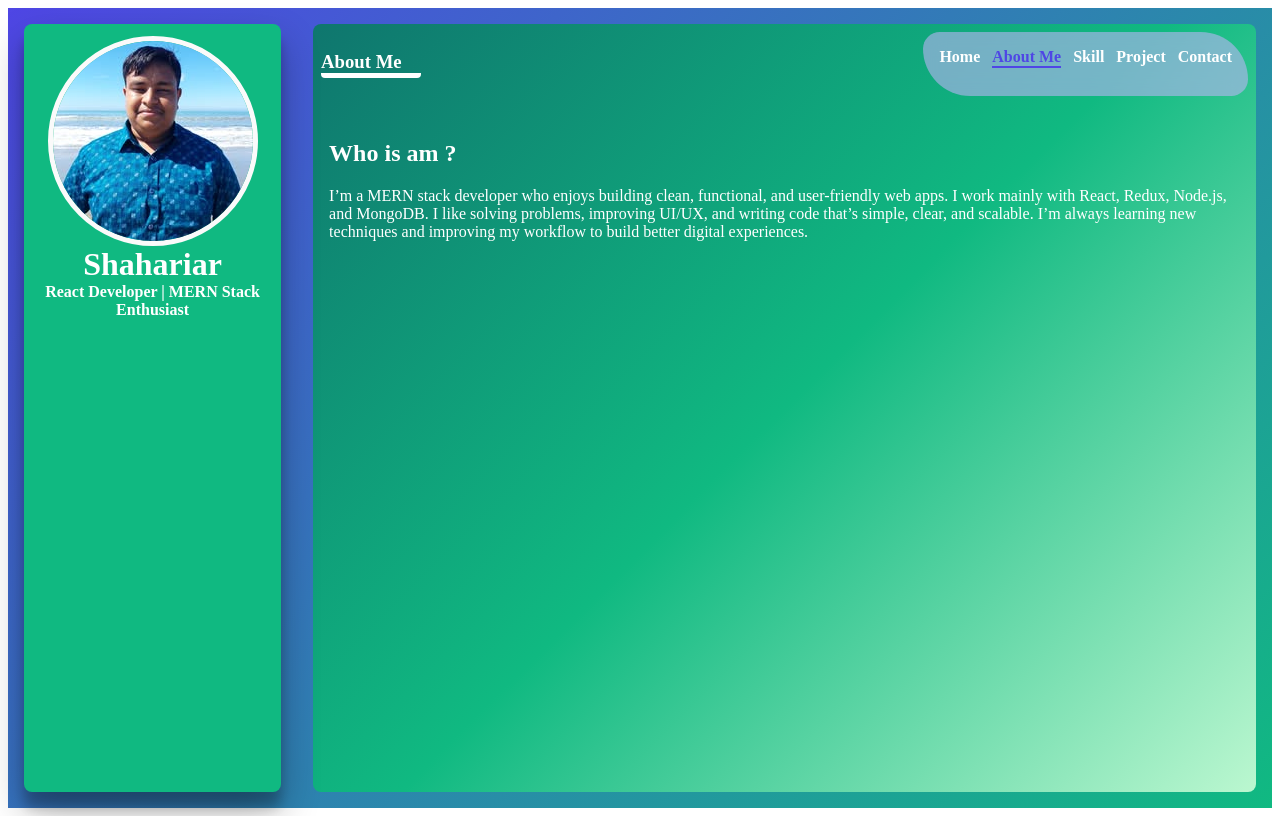
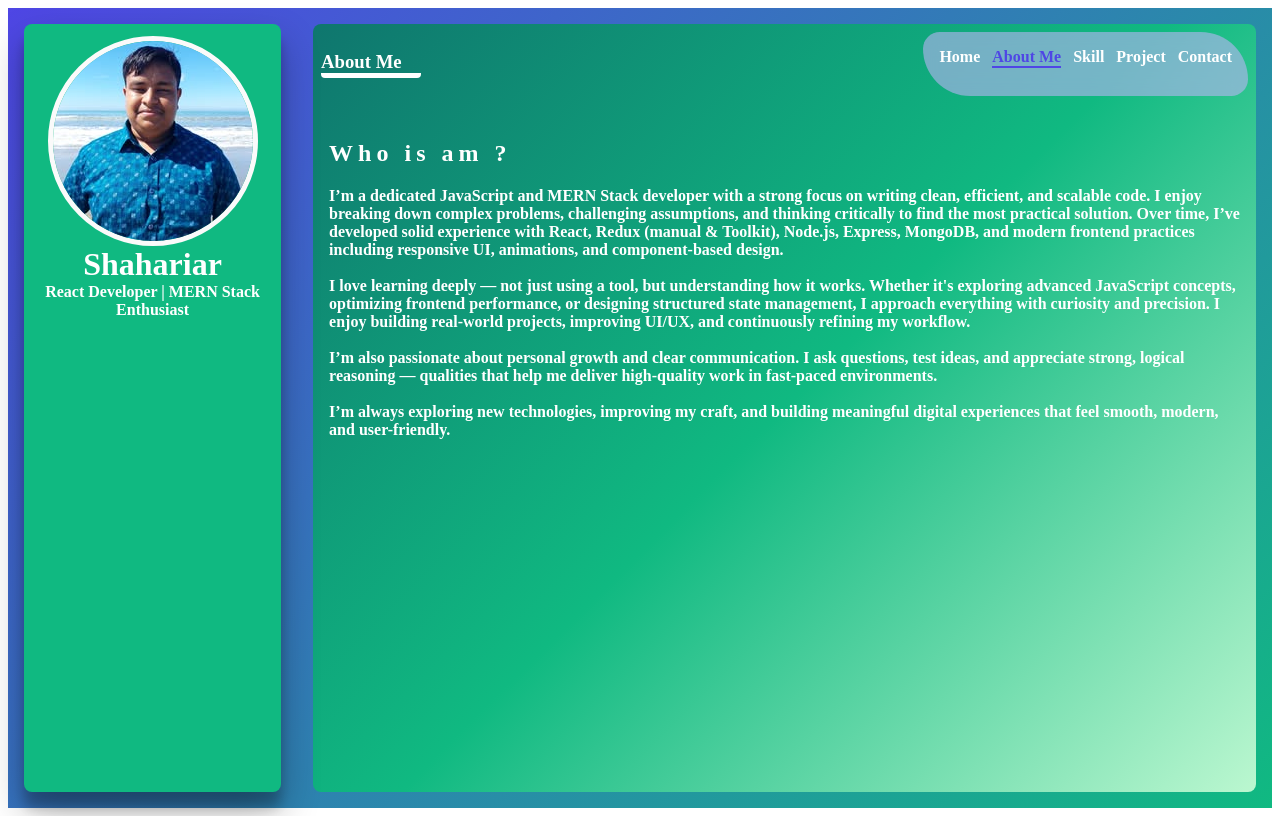
Before and after one commit to shahariar270/portfolio-template, a React (Vite) app in the folder client/: page /about in a window 1280 px wide. Built offline with nearby package versions, Linux system fonts and the light colour scheme.

Commit message:
update content

```diff
--- a/client/src/Pages/About/index.jsx
+++ b/client/src/Pages/About/index.jsx
@@ -6,12 +6,16 @@ export const About = () => {
             <h2>Who is am ?  </h2>
             <div className='st-portfolio--about__paragraph'>
                 <span>
-                    I’m a MERN stack developer who enjoys building clean,
-                    functional, and user-friendly web apps. I work mainly
-                    with React, Redux, Node.js, and MongoDB. I like solving
-                    problems, improving UI/UX, and writing code that’s simple,
-                    clear, and scalable. I’m always learning new techniques and
-                    improving my workflow to build better digital experiences.
+                    I’m a dedicated JavaScript and MERN Stack developer with a strong focus on writing clean, efficient, and scalable code. I enjoy breaking down complex problems, challenging assumptions, and thinking critically to find the most practical solution. Over time, I’ve developed solid experience with React, Redux (manual & Toolkit), Node.js, Express, MongoDB, and modern frontend practices including responsive UI, animations, and component-based design.
+                    <br />
+                    <br />
+                    I love learning deeply — not just using a tool, but understanding how it works. Whether it's exploring advanced JavaScript concepts, optimizing frontend performance, or designing structured state management, I approach everything with curiosity and precision. I enjoy building real-world projects, improving UI/UX, and continuously refining my workflow.
+                    <br />
+                    <br />
+                    I’m also passionate about personal growth and clear communication. I ask questions, test ideas, and appreciate strong, logical reasoning — qualities that help me deliver high-quality work in fast-paced environments.
+                    <br />
+                    <br />
+                    I’m always exploring new technologies, improving my craft, and building meaningful digital experiences that feel smooth, modern, and user-friendly.
                 </span>
             </div>
 
--- a/client/src/assets/styles/pages/_about.scss
+++ b/client/src/assets/styles/pages/_about.scss
@@ -12,10 +12,13 @@
 
         h2 {
             animation-delay: 0.1s;
+            letter-spacing: 5px;
         }
 
         &__paragraph {
             animation-delay: 0.3s;
+            font-size: 16px;
+            font-weight: 600;
         }
     }
 }
```
